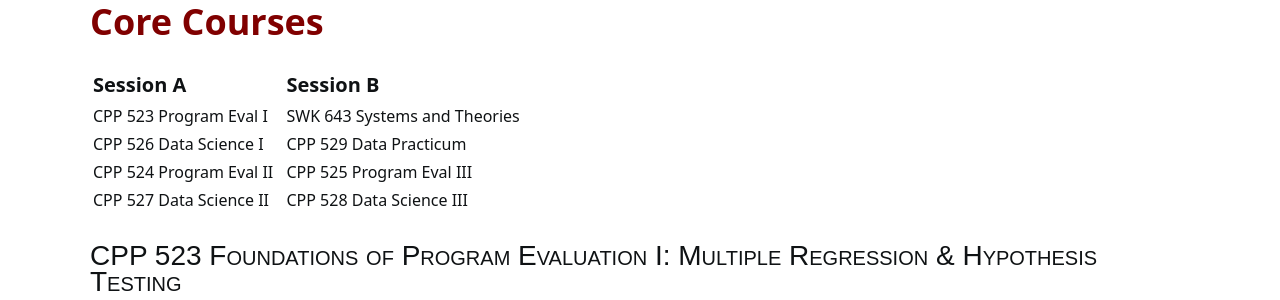
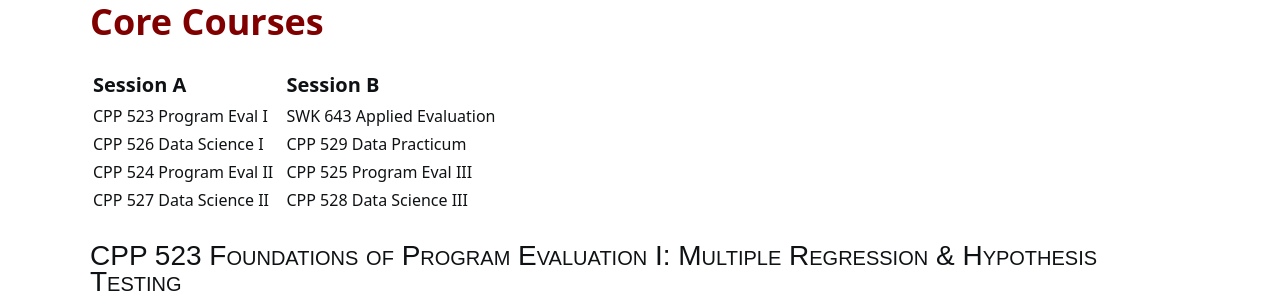
Before and after one commit to DS4PS/ms-prog-eval-data-analytics, a Jekyll site: the page built from courses.md, in a window 1280 px wide and 900 px high, scrolled down 793 px. Shown: the part 155-455 px from the top of the window. Built offline with Jekyll 4.4.1, drawn with Linux system fonts in a browser that asks for light colours; nearby versions of some CDN libraries; a style sheet for code colours, icons or effects is not loaded.

Commit message:
Update courses.md

```diff
--- a/courses.md
+++ b/courses.md
@@ -71,7 +71,7 @@ th {
 
 Session A                    |    |   Session B
 -----------------------------|----|------------------------------
-CPP 523 Program Eval I       |    |  SWK 643 Systems and Theories
+CPP 523 Program Eval I       |    |  SWK 643 Applied Evaluation
 CPP 526 Data Science I       |    |  CPP 529 Data Practicum
 CPP 524 Program Eval II      |    |  CPP 525 Program Eval III
 CPP 527 Data Science II      |    |  CPP 528 Data Science III
@@ -178,6 +178,4 @@ You will select two electives from a list of approved courses (this list is not
 
 <br>
 <br>
-![](assets/posts/server-engineer.png)
 <br>
-<br>
```
